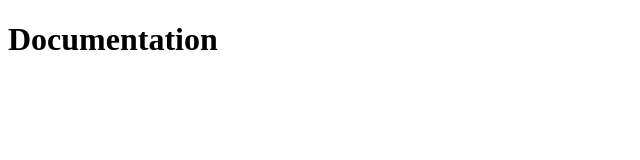
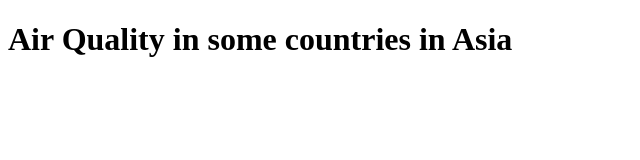
Before and after one commit to lynnbenz/yeast, a plain HTML site: page index.html in a window 1280 px wide. Shown: the whole page, without its empty margins (0-640 px from the left). Drawn offline with Linux system fonts and the light colour scheme.

Commit message:
Update index.html

```diff
--- a/index.html
+++ b/index.html
@@ -4,4 +4,4 @@
 
 
 <!-- FILEPATH -->
-<h1>Documentation</h1>
+<h1>Air Quality in some countries in Asia</h1>
```
